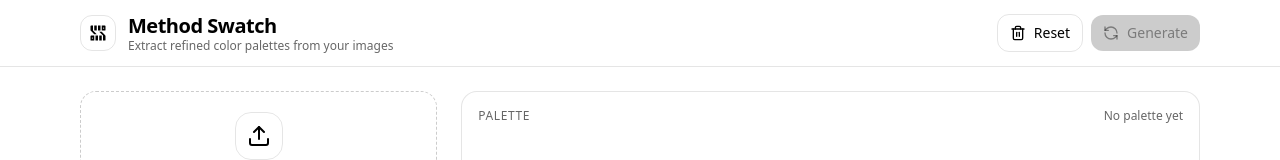
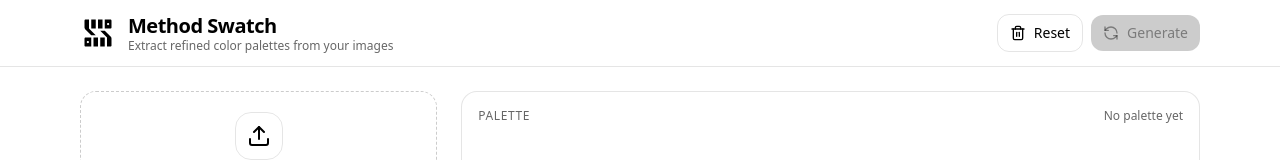
Before and after one commit to kngzero/Method-Swatch, a React (Vite) app: page / in a window 1280 px wide. Shown: the top 160 px of the page. Built offline with nearby package versions, Linux system fonts and the light colour scheme.

Commit message:
Remove border box around header logo

```diff
--- a/src/App.jsx
+++ b/src/App.jsx
@@ -508,9 +508,7 @@ export default function App() {
       <header className="sticky top-0 z-10 backdrop-blur border-b border-black/10 bg-white/80">
         <div className="max-w-6xl mx-auto px-4 py-3 flex items-center justify-between">
           <div className="flex items-center gap-3">
-            <div className="h-9 w-9 rounded-xl border border-black/10 grid place-items-center">
-              <img src={logo} alt="Method Swatch logo" className="h-5 w-5" />
-            </div>
+            <img src={logo} alt="Method Swatch logo" className="h-9 w-9" />
             <div>
               <h1 className="text-xl font-semibold tracking-tight">Method Swatch</h1>
               <p className="text-xs text-black/60 -mt-0.5">Extract refined color palettes from your images</p>
```
